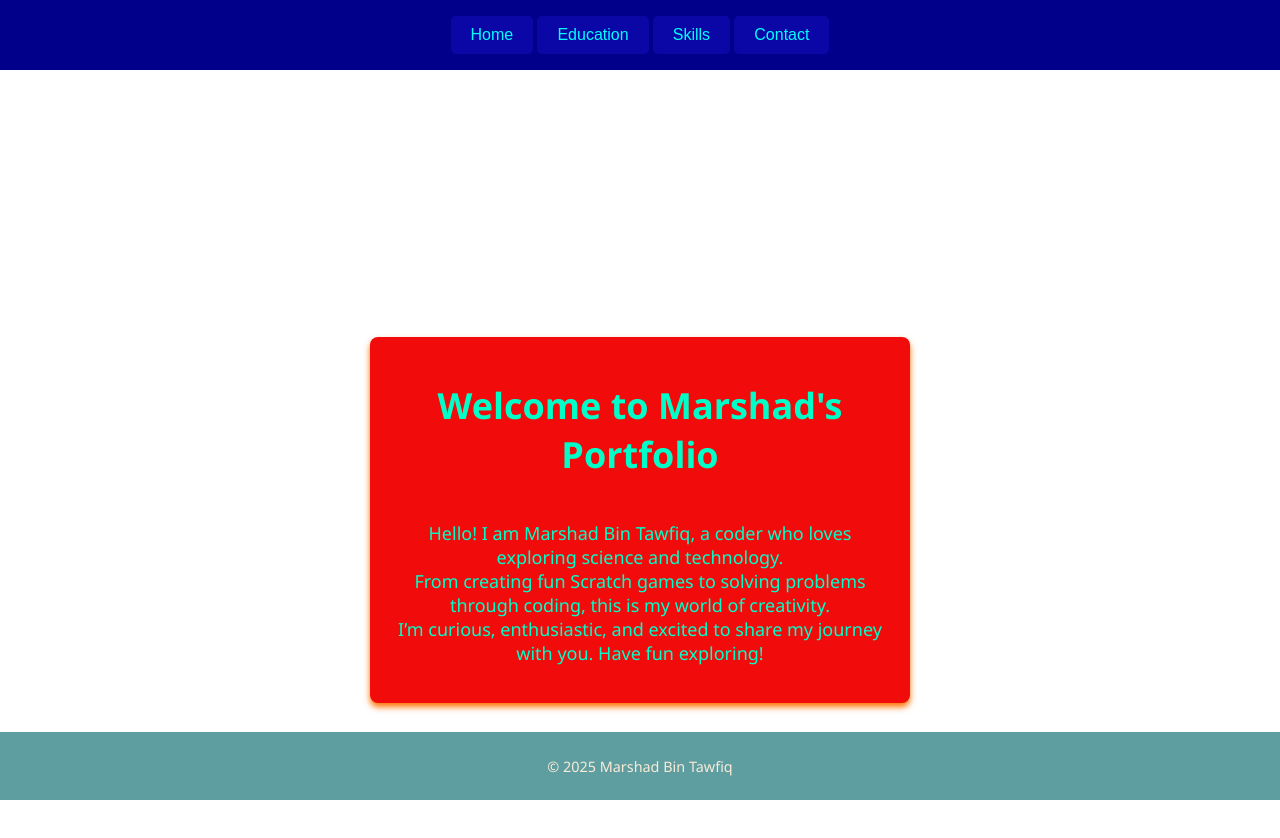
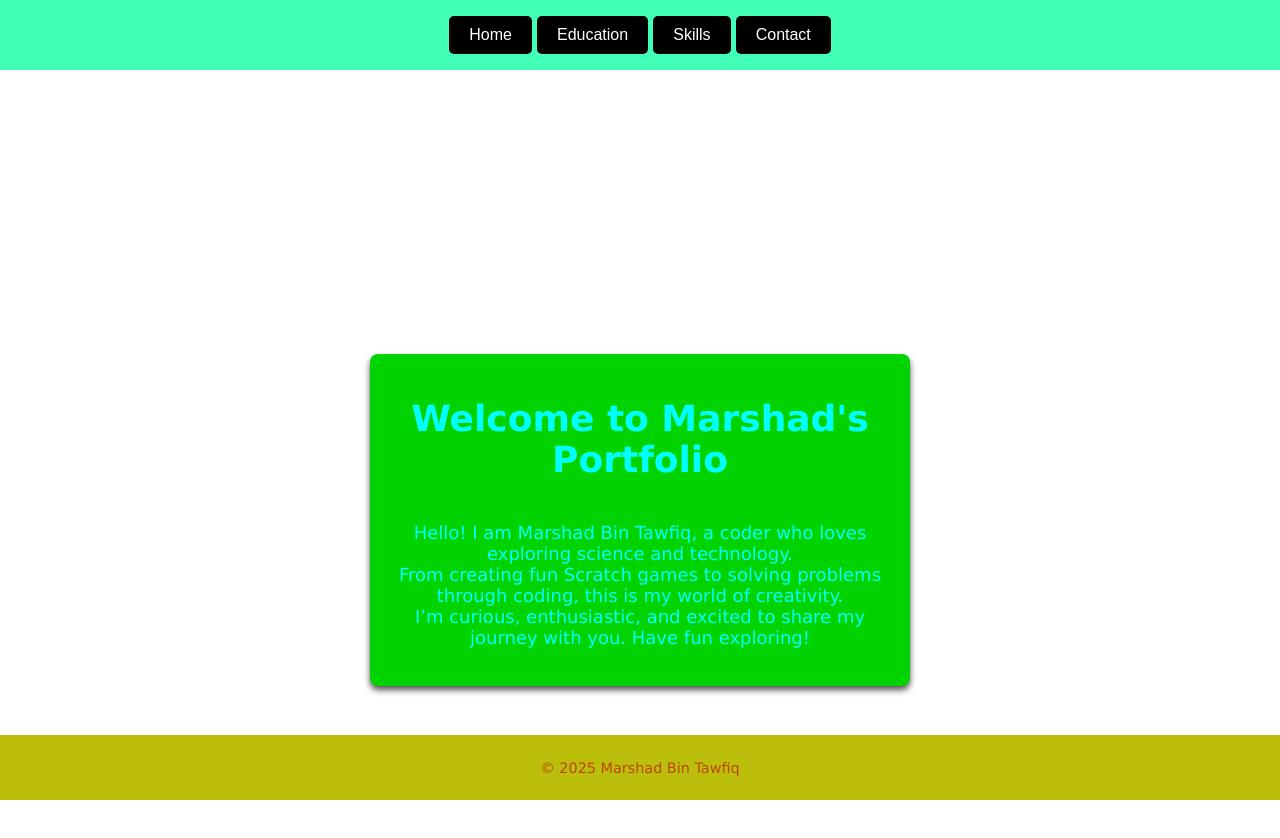
Before and after one commit to MB-Tawfiq/portfolio, a plain HTML site: page index.html in a window 1280 px wide. Drawn offline with Linux system fonts and the light colour scheme.

Commit message:
Update style.css

```diff
--- a/style.css
+++ b/style.css
@@ -1,8 +1,8 @@
 body {
-    font-family: 'Segoe UI', Tahoma, Geneva, Verdana, sans-serif;
+    font-family: 'Lucida Sans', 'Lucida Sans Regular', 'Lucida Grande', 'Lucida Sans Unicode', Geneva, Verdana, sans-serif;
     padding: 0;
     margin: 0;
-    background: -o-linear-gradient(135deg, #ffec,rgba(0, 255, 76, 0.8),3b3e5fx);
+    background: -o-linear-gradient(135deg, #ffec,rgb(137, 187, 152),3b3e5fx);
     display: flex;
     flex-direction: column;
     align-items: center;
@@ -10,7 +10,7 @@ body {
 }
 
 nav {
-    background-color: darkblue;
+    background-color: rgba(0, 255, 157, 0.747);
     padding: 1rem 0;
     width: 100%;
     text-align: center;
@@ -22,15 +22,15 @@ nav {
 nav button {
    margin: 0 10 px;
    padding: 10px 20px;
-   background: rgba(13, 9, 173, 0.8);
-   color: aqua;
+   background: rgb(0, 0, 0);
+   color: rgb(255, 255, 255);
    border: none;
    border-radius: 5px;
    font-size: 1rem;
    cursor: pointer;
 }
 nav button:hover {
-    background: rgba(2, 174, 253, 0.8);
+    background: hsla(187, 73%, 45%, 0.98);
 }
 .main-content {
     margin-top: 100px;
@@ -49,11 +49,11 @@ nav button:hover {
     width: 500px;
     min-height: 250px;
     padding: 20px;
-    background-color:rgb(241, 11, 11);
-    color: rgb(0, 255, 200);
+    background-color:lch(73.86% 99.18 134.05);
+    color: hsl(180, 100%, 50%);
     font-size: 18px;
     border-radius: 8px;
-    box-shadow: 0 4px 6px rgb(255, 115, 0);
+    box-shadow: 0 4px 6px #555353;
     text-align: center;
     display: flex;
     flex-direction: column;
@@ -72,13 +72,13 @@ ul li {
 }
 
 footer{
-    background-color: cadetblue;
+    background-color: rgb(188, 190, 12);
     padding: 10px 0;
     font-size: 0.9rem;
     text-align: center;
     width: 100%;
     position: fixed;
     bottom:0;
-    color: antiquewhite;
+    color: hsla(22, 100%, 37%, 0.992);
     z-index: 10dd;
 }
```
